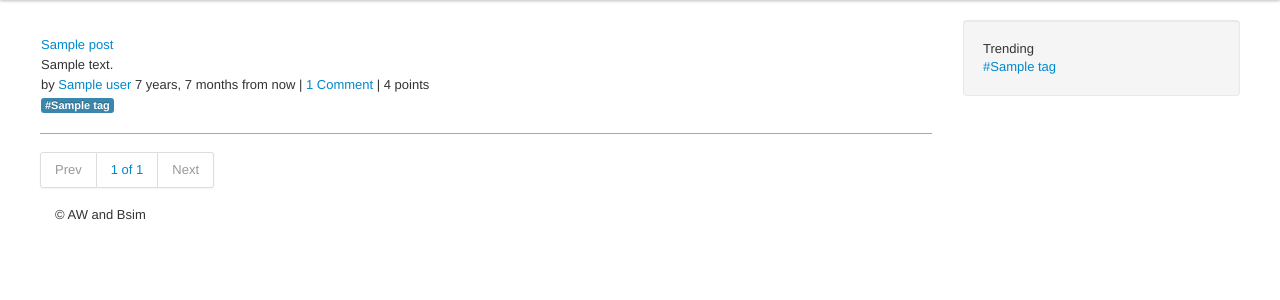
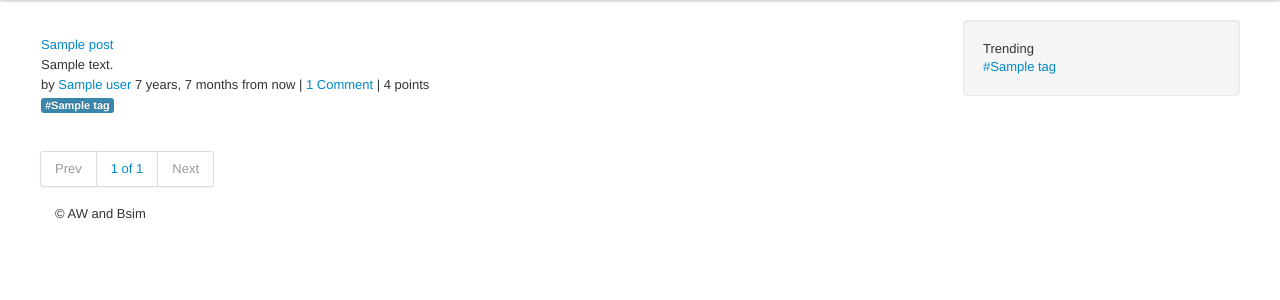
Before and after one commit to bksim/college-notes, a Django app: template noteproj/templates/college/index.html in a window 1280 px wide. Shown: the part 40-340 px from the top of the page. Run offline with Django 3.2, Linux system fonts and the light colour scheme; the template is opened without the code that fills it: most values are stand-ins (such as "Sample title", 1, 10 or a date in 2020); some libraries are stand-ins or nearby versions.

Commit message:
fixing some errors in the previous commit, try 6

```diff
--- a/noteproj/templates/college/index.html
+++ b/noteproj/templates/college/index.html
@@ -74,7 +74,7 @@
 					</table>
 					</tr>
 				</table>
-				<hr style="margin-left: 0px; color: rgb(169,169,169); height:1px; border:0 solid;  background-color:rgb(169,169,169);">
+				<br />
 				{% endfor %}
 			</dl>
 
```
